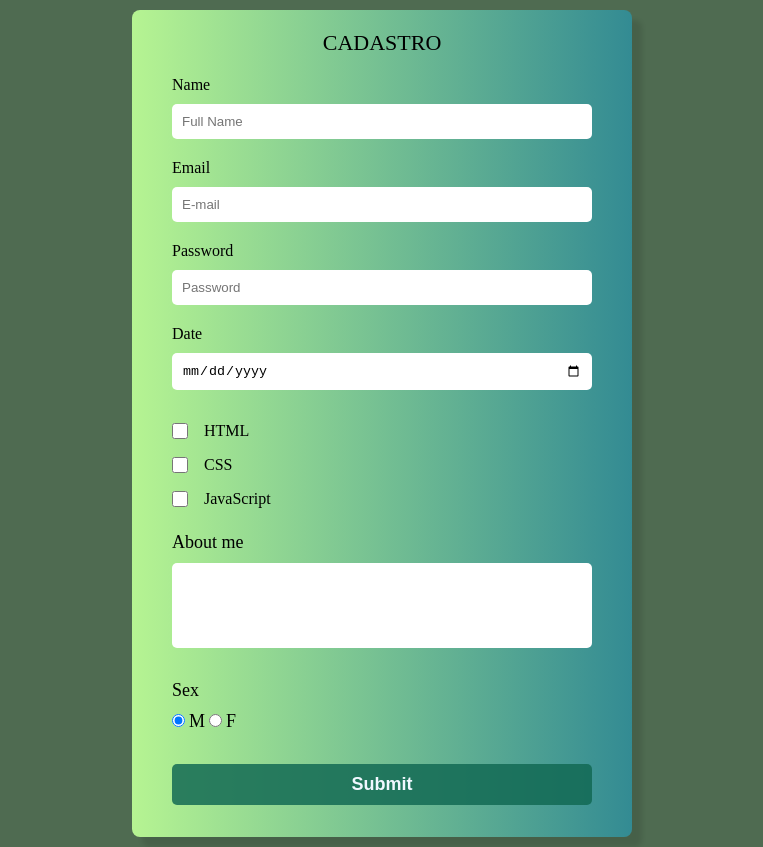
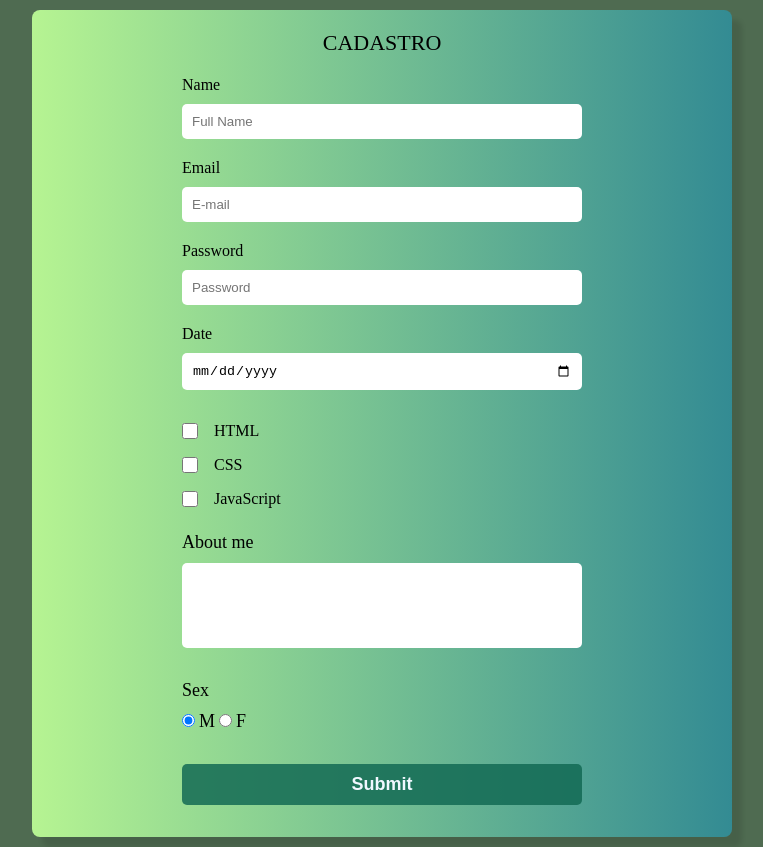
Before and after one commit to Vitorcastanhos/practical-project-1, a plain HTML site: page index.html in a window 1280 px wide. Shown: the whole page, without its empty margins (258-1021 px from the left). Drawn offline with Linux system fonts and the light colour scheme.

Commit message:
fixing responsiveness

```diff
--- a/index.html
+++ b/index.html
@@ -9,7 +9,7 @@
 	<body>
 		<main class="container">
 			<form class="wrapper">
-				<div>
+				<div class="teste">
 					<h1>CADASTRO</h1>
 					<div class="limit">
 						<label class="form-label" for="name">Name</label>
--- a/style.css
+++ b/style.css
@@ -8,14 +8,20 @@ body {
 	margin: 10px 10px;
 }
 .wrapper {
-	display: flex;
-	flex-direction: column;
-	max-width: 500px;
+	/* display: flex; */
+	/* flex-direction: column; */
+	max-width: 700px;
 	margin: 0 auto;
 	padding: 0 40px;
 	border-radius: 8px;
-	box-shadow: 10px 10px 5px 0px rgba(0, 0, 0, 0.100);
+	box-shadow: 10px 10px 5px 0px rgba(0, 0, 0, 0.1);
 	background: linear-gradient(to right, rgb(182, 244, 146), rgb(51, 139, 147));
+}
+.teste {
+	display: flex;
+	flex-direction: column;
+	max-width: 400px;
+	margin: 0 auto;
 }
 h1 {
 	padding: 20px;
@@ -56,7 +62,8 @@ h1 {
 	margin-bottom: 1.5rem;
 }
 .mark label,
-input, .gender label {
+input,
+.gender label {
 	cursor: pointer;
 }
 .about {
```
